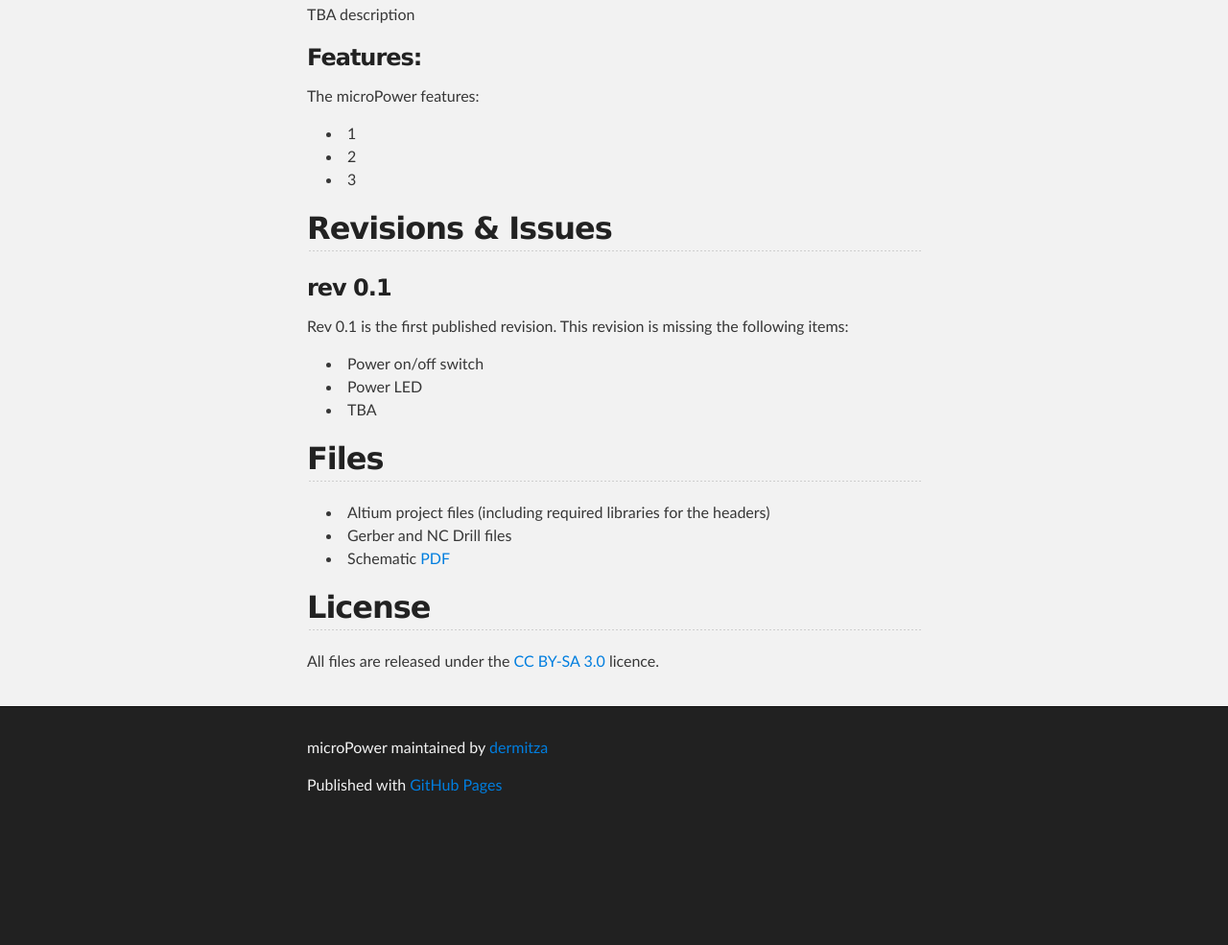
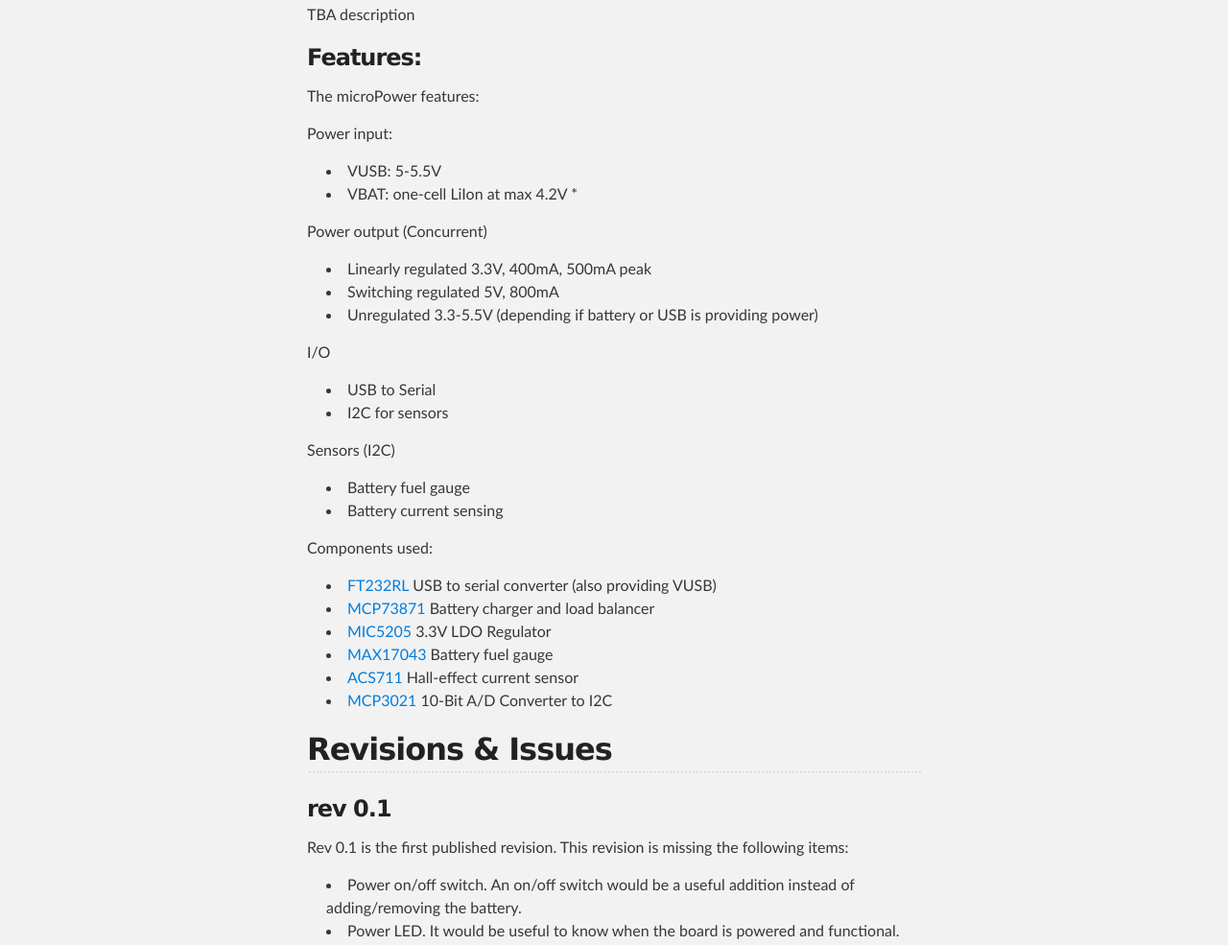
Before and after one commit to dermitza/microPower, a plain HTML site: page index.html in a window 1280 px wide. Shown: the part 1376-2361 px from the top of the page at 96% size. Before the commit the page ends 2241 px from the top, so only its background shows below. Drawn offline with Linux system fonts and the light colour scheme.

```diff
--- a/index.html
+++ b/index.html
@@ -41,10 +41,43 @@
 
 <p>The microPower features:</p>
 
+<p>Power input:</p>
+
 <ul>
-<li>1</li>
-<li>2</li>
-<li>3</li>
+<li>VUSB: 5-5.5V</li>
+<li>VBAT: one-cell LiIon at max 4.2V
+*</li>
+</ul><p>Power output (Concurrent)</p>
+
+<ul>
+<li>Linearly regulated 3.3V, 400mA, 500mA peak</li>
+<li>Switching regulated 5V, 800mA</li>
+<li>Unregulated 3.3-5.5V (depending if battery or USB is providing power)</li>
+</ul><p>I/O</p>
+
+<ul>
+<li>USB to Serial</li>
+<li>I2C for sensors</li>
+</ul><p>Sensors (I2C)</p>
+
+<ul>
+<li>Battery fuel gauge</li>
+<li>Battery current sensing</li>
+</ul><p>Components used:</p>
+
+<ul>
+<li>
+<a href="http://www.ftdichip.com/Products/ICs/FT232R.htm">FT232RL</a> USB to serial converter (also providing VUSB)</li>
+<li>
+<a href="http://www.microchip.com/wwwproducts/Devices.aspx?dDocName=en536670">MCP73871</a> Battery charger and load balancer</li>
+<li>
+<a href="http://micrel.com/index.php/en/products/power-management-ics/ldos/single-ldos/article/85-mic5219.html">MIC5205</a> 3.3V LDO Regulator</li>
+<li>
+<a href="http://www.maximintegrated.com/datasheet/index.mvp/id/6546">MAX17043</a> Battery fuel gauge</li>
+<li>
+<a href="http://www.allegromicro.com/Products/Current-Sensor-ICs/Zero-To-Fifty-Amp-Integrated-Conductor-Sensor-ICs/ACS711.aspx">ACS711</a> Hall-effect current sensor</li>
+<li>
+<a href="http://www.microchip.com/wwwproducts/Devices.aspx?dDocName=en010539">MCP3021</a> 10-Bit A/D Converter to I2C</li>
 </ul><h2>Revisions &amp; Issues</h2>
 
 <h3>rev 0.1</h3>
@@ -52,9 +85,8 @@
 <p>Rev 0.1 is the first published revision. This revision is missing the following items:</p>
 
 <ul>
-<li>Power on/off switch</li>
-<li>Power LED</li>
-<li>TBA</li>
+<li>Power on/off switch. An on/off switch would be a useful addition instead of adding/removing the battery.</li>
+<li>Power LED. It would be useful to know when the board is powered and functional.</li>
 </ul><h2>Files</h2>
 
 <ul>
```
Also changed, not shown: params.json (+1 -1 lines).
